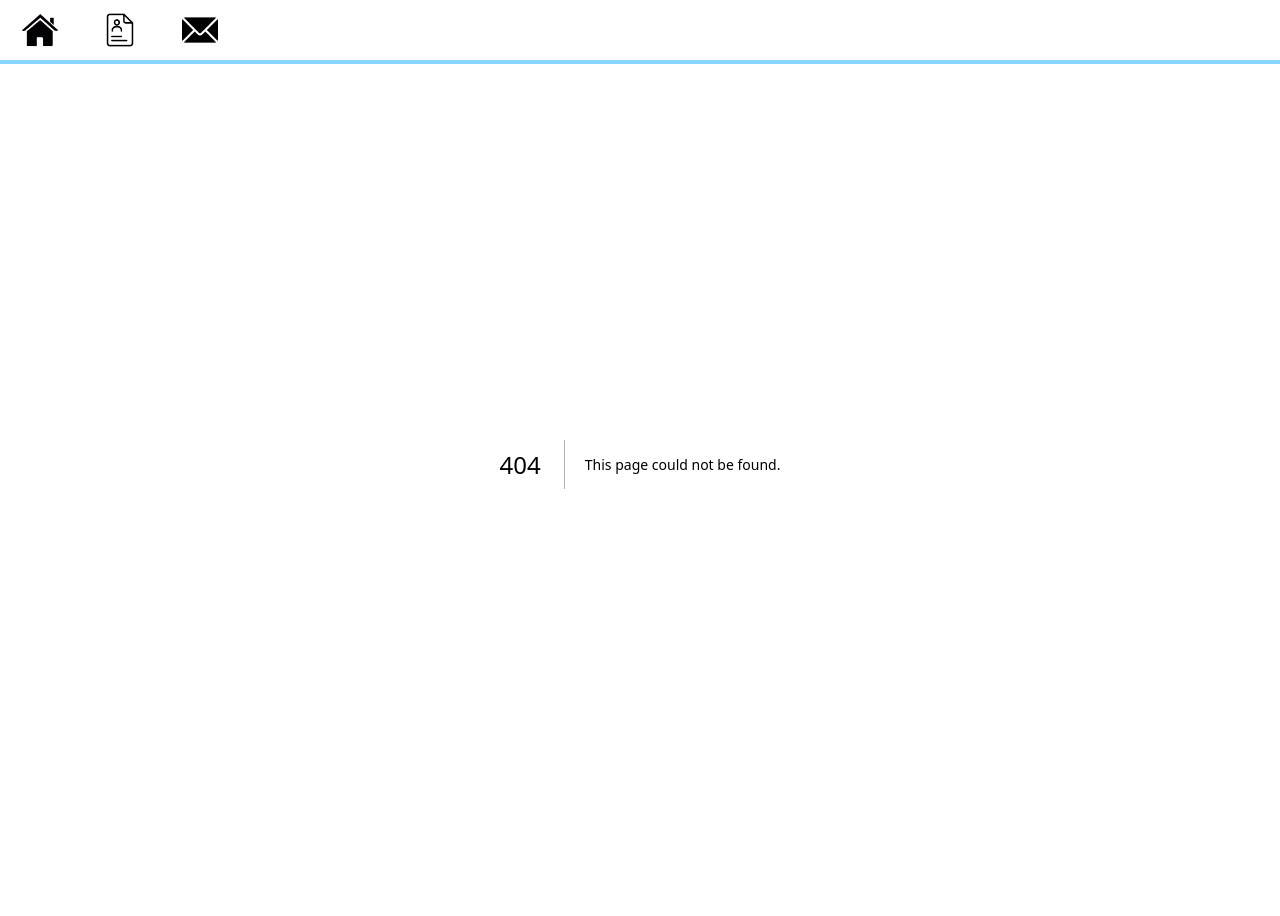
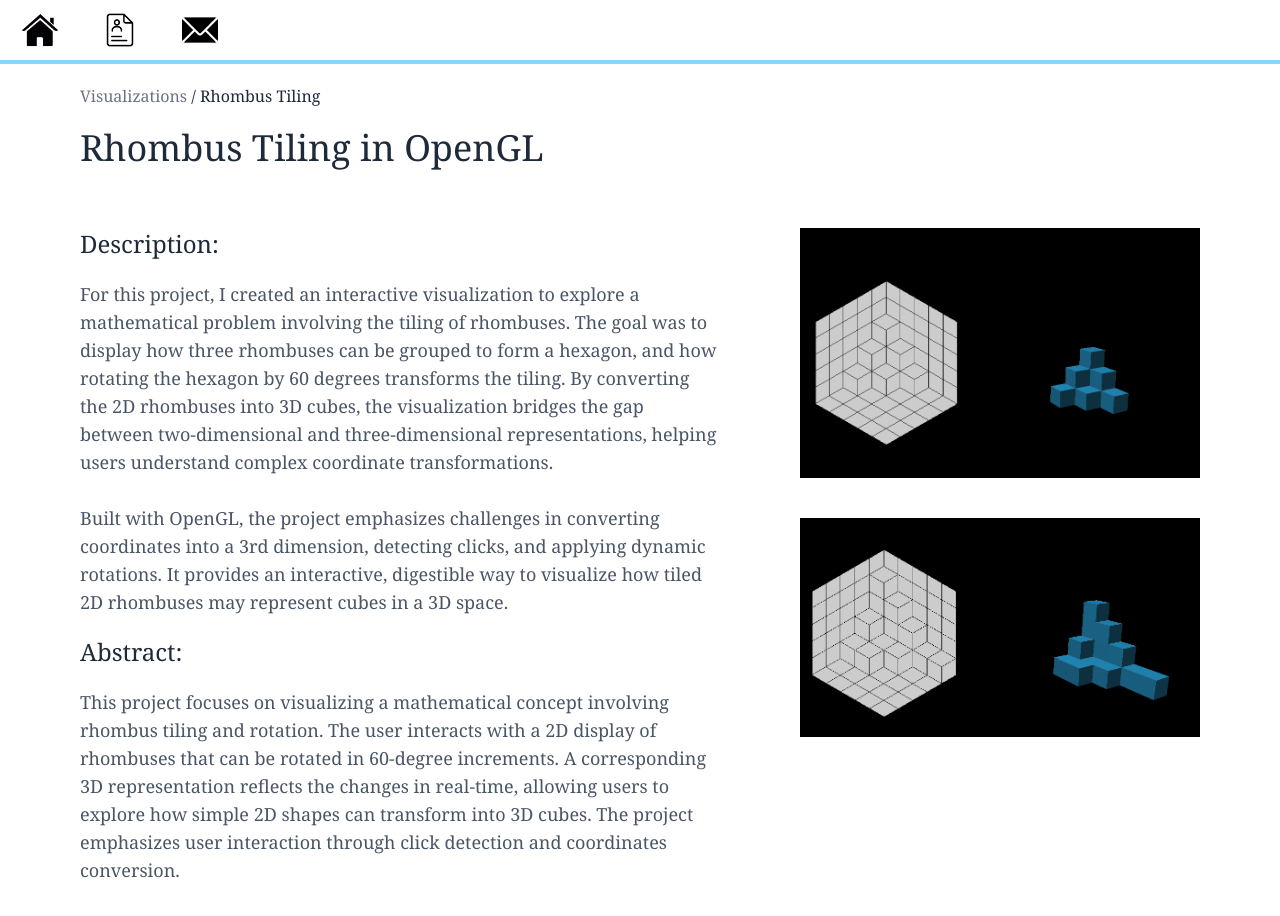
Before and after one commit to abobich675/bobich.us, a Next.js app: page /Visualizations/Rhombus-Tiling in a window 1280 px wide. Before the commit this address had no page. Shown: the top 916 px of the page. Before the commit the page ends 864 px from the top, so only its background shows below. Built offline with nearby package versions, Linux system fonts and the light colour scheme.

Commit message:
rhombus tiling in opengl

```diff
--- /dev/null
+++ b/app/Visualizations/Rhombus-Tiling/page.tsx
@@ -0,0 +1,43 @@
+import Link from 'next/link'
+import Image from 'next/image'
+
+export default function Page() {
+  return(
+  <div className='p-20 pt-5'>
+    <Link href="/Visualizations" className='text-gray-500'> Visualizations </Link> / Rhombus Tiling
+
+    <div className="text-4xl pt-5 pb-5"> Rhombus Tiling in OpenGL </div>
+    {/* <Link href="https://github.com/abobich675/Ribbit-Royale" target="_blank" className='w-8 h-8 flex items-center justify-center'>
+      <Image src="/icons/github.png" alt='github' width={100} height={100} className='w-full h-full object-contain' />
+    </Link> */}
+
+    <div className='pt-10 text-lg flex gap-20'>
+      <div className='w-full text-gray-600'>
+        <div className='text-2xl pb-5 text-gray-800'>
+          Description:
+        </div>
+        For this project, I created an interactive visualization to explore a mathematical problem involving the tiling of rhombuses.
+        The goal was to display how three rhombuses can be grouped to form a hexagon, and how rotating the hexagon by 60 degrees transforms the tiling.
+        By converting the 2D rhombuses into 3D cubes, the visualization bridges the gap between two-dimensional and three-dimensional representations, helping users understand complex coordinate transformations.
+        <br /><br />
+        Built with OpenGL, the project emphasizes challenges in converting coordinates into a 3rd dimension, detecting clicks, and applying dynamic rotations.
+        It provides an interactive, digestible way to visualize how tiled 2D rhombuses may represent cubes in a 3D space.
+
+        <div className='text-2xl pb-5 pt-5 text-gray-800'>
+          Abstract:
+        </div>
+        This project focuses on visualizing a mathematical concept involving rhombus tiling and rotation.
+        The user interacts with a 2D display of rhombuses that can be rotated in 60-degree increments.
+        A corresponding 3D representation reflects the changes in real-time, allowing users to explore how simple 2D shapes can transform into 3D cubes.
+        The project emphasizes user interaction through click detection and coordinates conversion.
+
+      </div>
+      <div className='flex-shrink-0 justify-end'>
+        <Image src="/Rhombus-Tiling1.png" alt="Image1" width={400} height={100} className='pb-10'/>
+        <Image src="/Rhombus-Tiling2.png" alt="Image2" width={400} height={100} className='pb-10'/>
+      </div>
+    </div>
+
+  </div>
+  )
+}
--- a/app/Visualizations/page.tsx
+++ b/app/Visualizations/page.tsx
@@ -9,6 +9,13 @@ export default function Page() {
         Visualizations
       </div>
     </div>
+
+    <Entry name="Rhombus Tiling"
+    link="/Visualizations/Rhombus-Tiling"
+    image="/Rhombus-Tiling1.png"
+    technologies={["OpenGL"]}>
+      ...
+    </Entry>
 
     <Entry name="Graph Visualization"
     link="/Visualizations/Graph-Generator"
```
Also changed, not shown: public/Rhombus-Tiling1.png (added), public/Rhombus-Tiling2.png (added).
